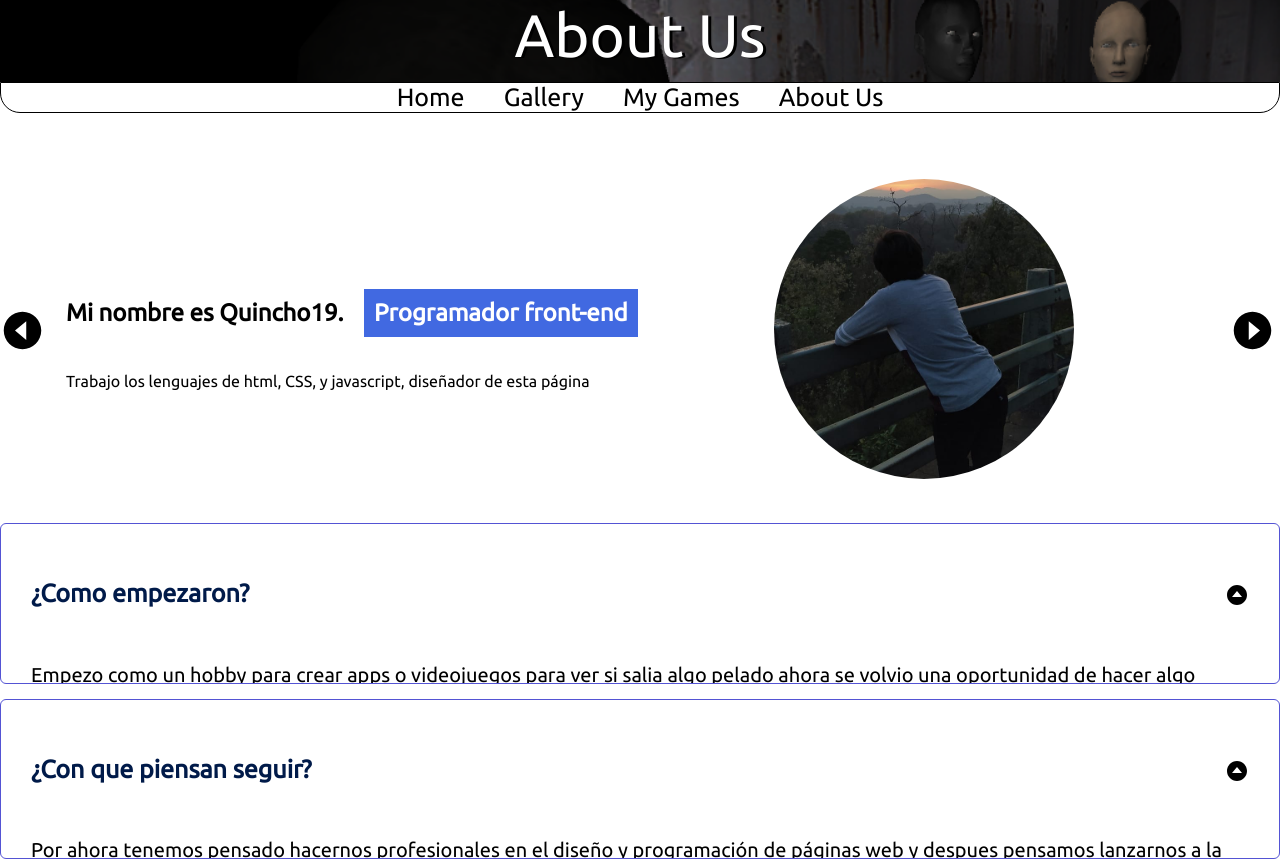
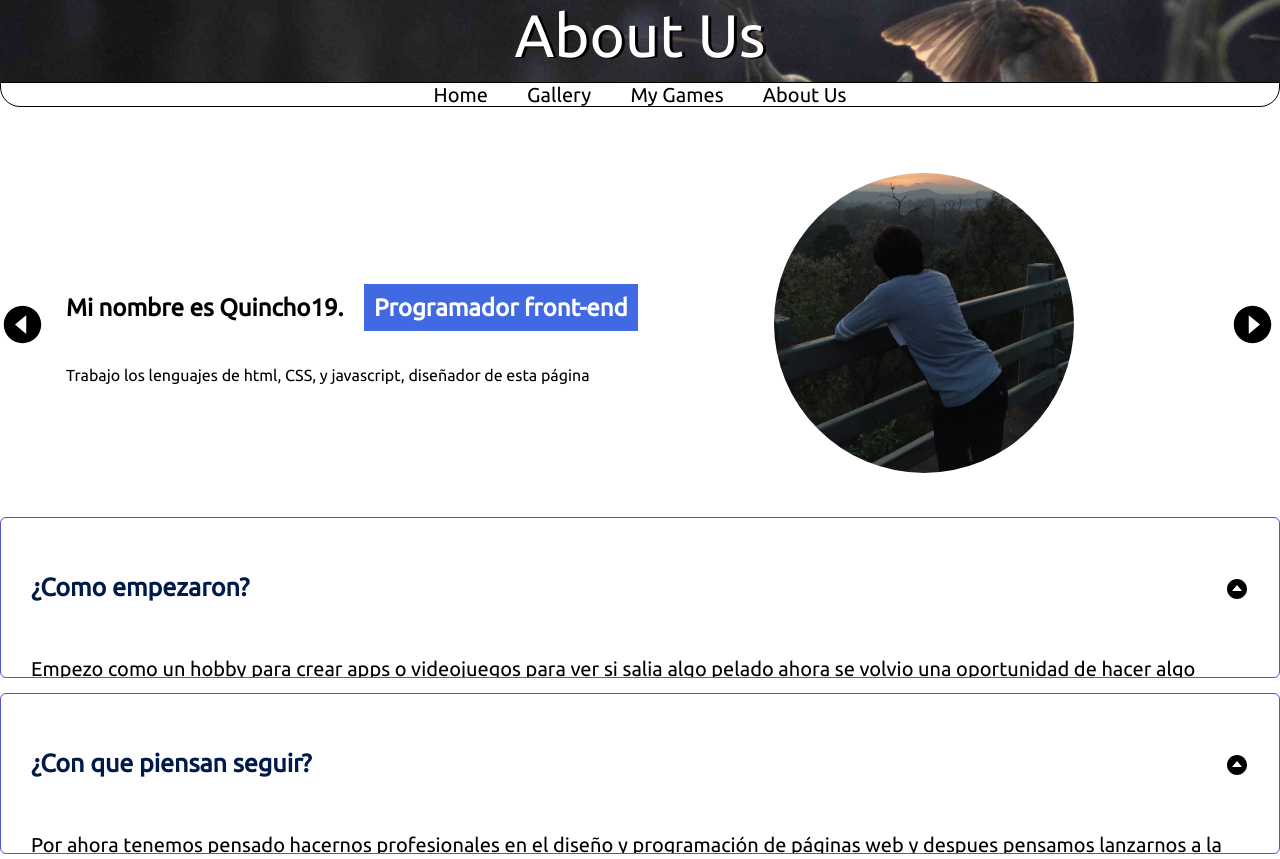
Before and after one commit to Daniel-Mejia-Leon/GallerySite, a plain HTML site: page aboutUs.html in a window 1280 px wide. Shown: the top 859 px of the page. Drawn offline with Linux system fonts and the light colour scheme.

Commit message:
aboutUsHeader

```diff
--- a/aboutUs.css
+++ b/aboutUs.css
@@ -6,34 +6,19 @@ body{
 }
 
 #mainTitle{
-    /* background-image: url(images/DSC_1557S.jpg); */
-    background-image: url(images/DSC_1743S.jpg);
+    background-image: url(images/DSC_1557S1.jpg);
+    background-size: cover;
+    color: white;
     text-align: center;
-    color: rgb(255, 255, 255);
-    font-size: 650%;
-    padding-bottom: 1%;
-    background-size: cover;
-    background-position-y: 52%;
-    text-shadow: 3px 1px black ;
-
-}
-
-
-#mainTitle{
-    background-image: url(images/Screenshotmanes.png);
-    text-align: center;
-    color: rgb(255, 255, 255);
     font-size: 60px;
     padding-bottom: 1%;
     background-repeat: no-repeat;
     /* background-size: contain; */
-    background-position-x: 100%;
-    background-position-y: 30%;
+
+    background-position-y: 29%;
     text-shadow: 3px 1px black ;
 
 }
-
-
 
 .menu{
     text-align:center;
@@ -46,7 +31,7 @@ body{
 
 .menu  a{
     /* background-color: rgb(0, 0, 0); */
-    font-size: 25px;
+    font-size: 20px;
     text-decoration: none;
     color: rgb(0, 0, 0);
     margin-bottom: 10px;
--- a/gallery.css
+++ b/gallery.css
@@ -56,13 +56,13 @@
 
 #galleryDivTitle{
     color: white;
-    font-size: 22px;
+    font-size: 20px;
 }
 
 #galleryDivP{
     margin: 10px 0px 10px 0px;
     color: white;
-    font-size: 17px;
+    font-size: 15px;
 }
 .galleryDiv{
     display: flex;
```
Also changed, not shown: images/DSC_0473S1.jpg (added), images/DSC_1557S1.jpg (added).
